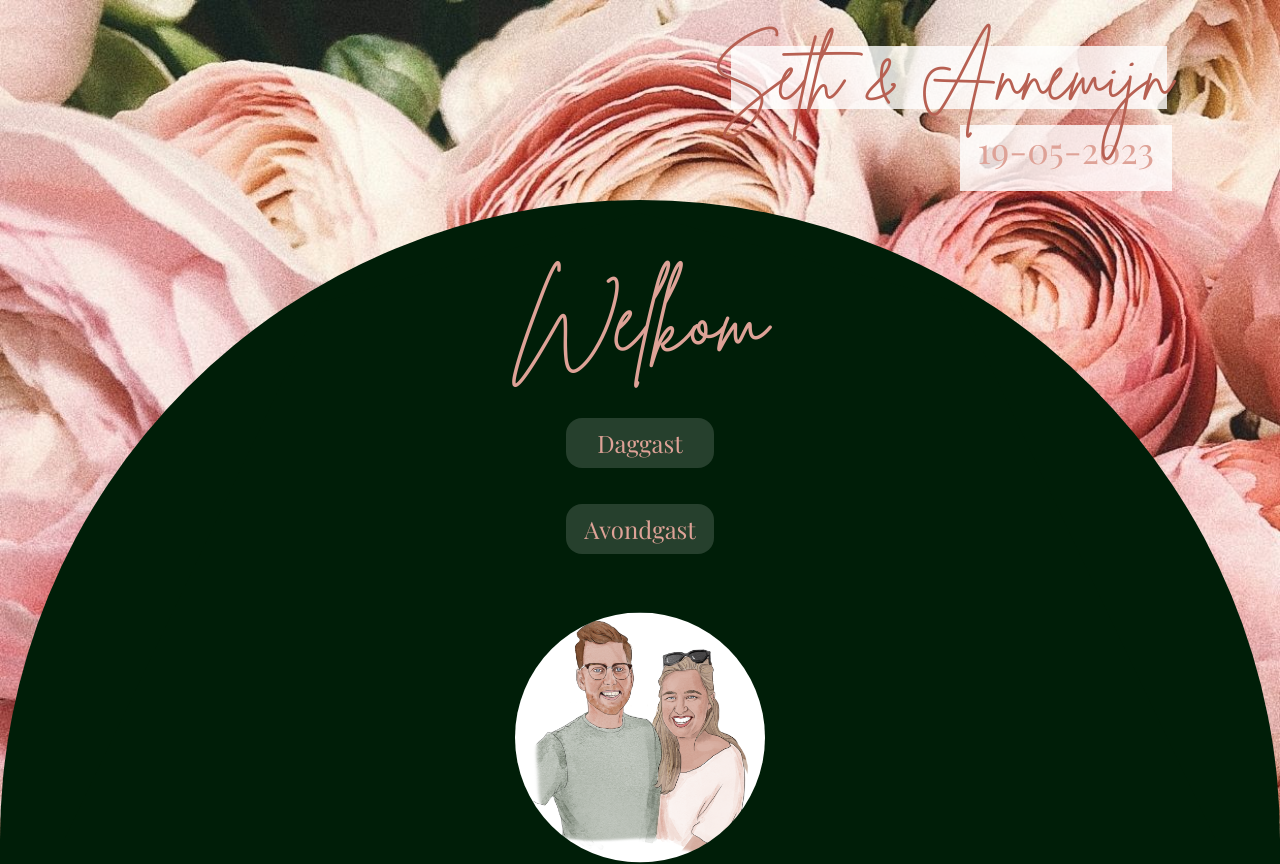
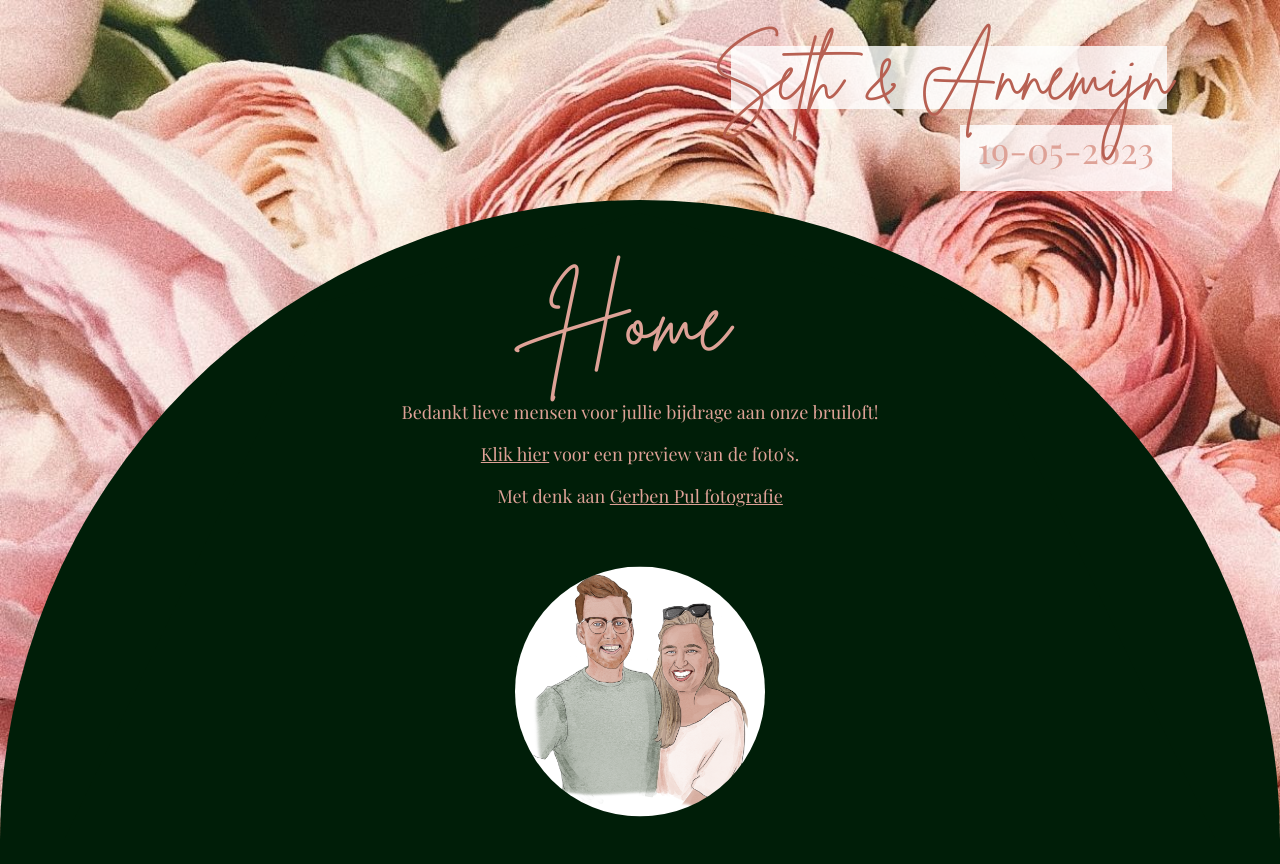
Before and after one commit to sethsnel/BruiloftSnelDeHaas, a Next.js app: page / in a window 1280 px wide. Shown: the top 864 px of the page. Built offline with nearby package versions, Linux system fonts and the light colour scheme.

Commit message:
Melding bijgewerkt

```diff
--- a/components/layout/footer.tsx
+++ b/components/layout/footer.tsx
@@ -8,9 +8,9 @@ const Footer = ({ selectInviteType }: { selectInviteType: (type: inviteType) =>
   const { inviteType } = useInviteType()
 
   return <footer className={styles.footer}>
-    {
+    {/* {
       inviteType !== null && <p>Ik ben: {inviteType === 'day' ? 'Daggast' : 'Avondgast'} (<a onClick={() => selectInviteType(null)}>wijzig</a>)</p>
-    }
+    } */}
     <div className={styles.footerImage}>
       <Image src="/seth-en-annemijn.png" alt="Seth en Annemijn" width="250" height="250" objectFit='cover' />
     </div>
--- a/pages/_app.tsx
+++ b/pages/_app.tsx
@@ -31,21 +31,7 @@ function MyApp({ Component, pageProps }: AppProps) {
         <meta name="theme-color" content="#ffffff" />
       </Head>
 
-      {
-        (inviteType !== null) ?
-          <Component {...pageProps} /> :
-          (
-            <div className={styles.container}>
-              <main className={styles.main}>
-                <h1 className={styles.menuTitle}>Welkom</h1>
-                <div className={appStyles.inviteContainer}>
-                  <InvitePicker selectInviteType={selectInviteType} />
-                  {/* <button onClick={() => updateInviteType('church')}>Kerk/receptie</button> */}
-                </div>
-              </main>
-            </div>
-          )
-      }
+      <Component {...pageProps} />
     </BaseLayout>
   </InviteContext.Provider>
 }
--- a/pages/index.tsx
+++ b/pages/index.tsx
@@ -20,7 +20,10 @@ const Home: NextPage = () => {
 
       <main className={styles.main}>
         <h1 className={styles.menuTitle}>Home</h1>
-        <ul className={styles.menu}>
+        <p>Bedankt lieve mensen voor jullie bijdrage aan onze bruiloft!</p>
+        <p><a href="http://www.gerbenpul.nl/album/preview-seth-en-annemijn">Klik hier</a> voor een preview van de foto's.</p>
+        <p> Met denk aan <a href="https://www.gerbenpul.nl" target="blank">Gerben Pul fotografie</a></p>
+        {/* <ul className={styles.menu}>
           <li>
             <Link href={`/${href}-rsvp`}>
               RSVP
@@ -35,13 +38,13 @@ const Home: NextPage = () => {
             <Link href='/cadeaus'>
               Cadeautips
             </Link>
-          </li> */}
+          </li> /}
           <li>
             <Link href='/planning'>
               Planning
             </Link>
           </li>
-        </ul>
+        </ul> */}
       </main>
     </div>
   )
```
